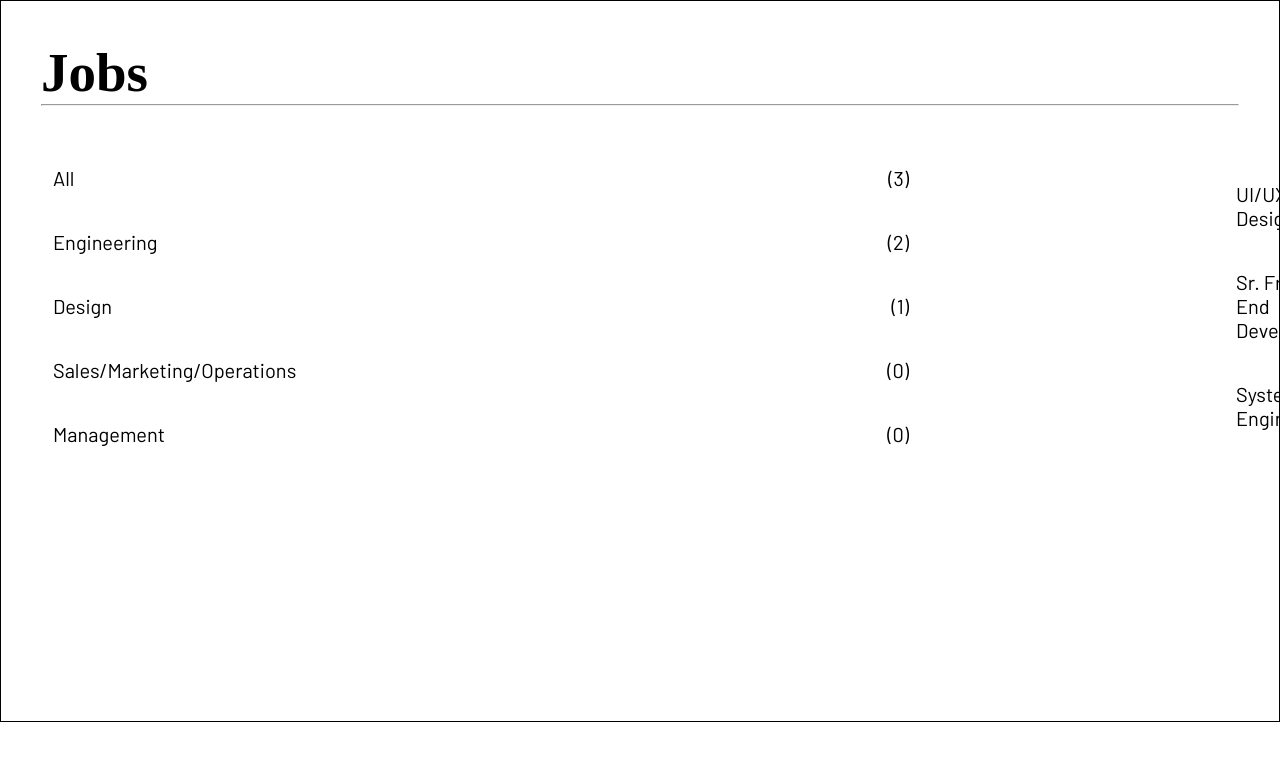
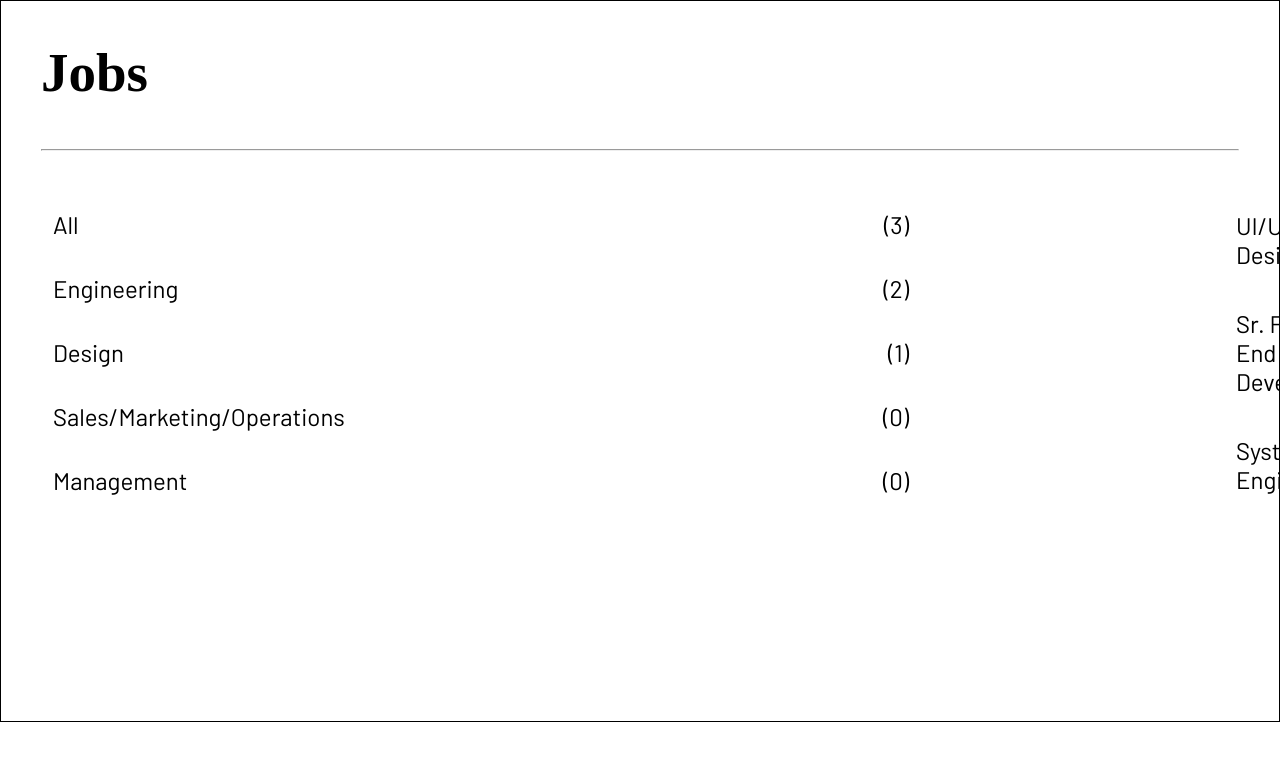
Before and after one commit to luciesteigleder/pixel-perfect_complex1, a plain HTML site: page index.html in a window 1280 px wide. Shown: the top 760 px of the page. Drawn offline with Linux system fonts and the light colour scheme; a web font is replaced by a local one.

Commit message:
finalised the project

```diff
--- a/scss/index.scss
+++ b/scss/index.scss
@@ -10,7 +10,7 @@
     h1 {
         font-family: $font-title;
         font-size: 55px;
-        //padding: 40px 0 45px 0;
+        padding-bottom: 45px;
     }
 
     hr {
@@ -21,7 +21,7 @@
         display: flex;
         flex-direction: row;
         font-family: $font-text;
-        font-size: 20px;
+        font-size: 24px;
         align-items: center;
         margin-top: 40px;
 
```
Also changed, not shown: css/index.css, 1 other file.
